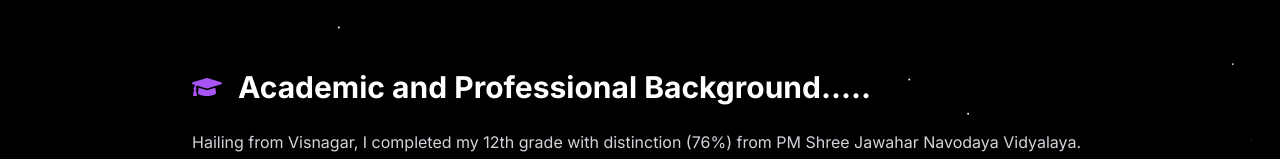
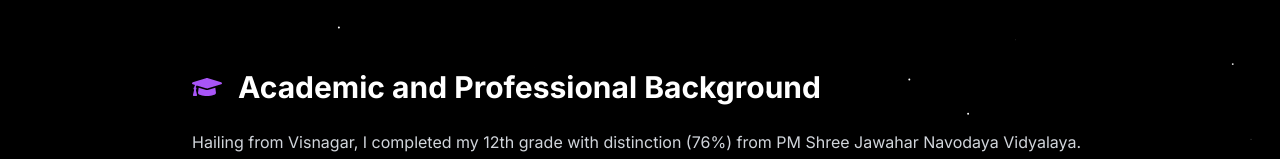
Before and after one commit to Mahirpatel2006/Mahir_Portfolio, a Next.js app: page /about in a window 1280 px wide. Shown: the part 263-422 px from the top of the page. Built offline with nearby package versions, Linux system fonts and the light colour scheme.

Commit message:
Update page.tsx 2

```diff
--- a/app/about/page.tsx
+++ b/app/about/page.tsx
@@ -111,7 +111,7 @@ function AcademicBackground() {
         transition={{ type: "spring", stiffness: 300 }}
       >
         <FaGraduationCap className="mr-4 text-purple-500" />
-        Academic and Professional Background.....
+        Academic and Professional Background
       </motion.h2>
       <p className="text-gray-300 leading-relaxed">
         Hailing from Visnagar, I completed my 12th grade with distinction (76%) from PM Shree Jawahar Navodaya Vidyalaya. Currently, I am pursuing a B.Tech degree in Computer Engineering at Sankalchand Patel University. My journey in technology has equipped me with a strong foundation in programming and problem-solving, driving my passion for innovation and development. I am actively seeking an internship opportunity to further enhance my skills and contribute meaningfully to impactful projects.
```
